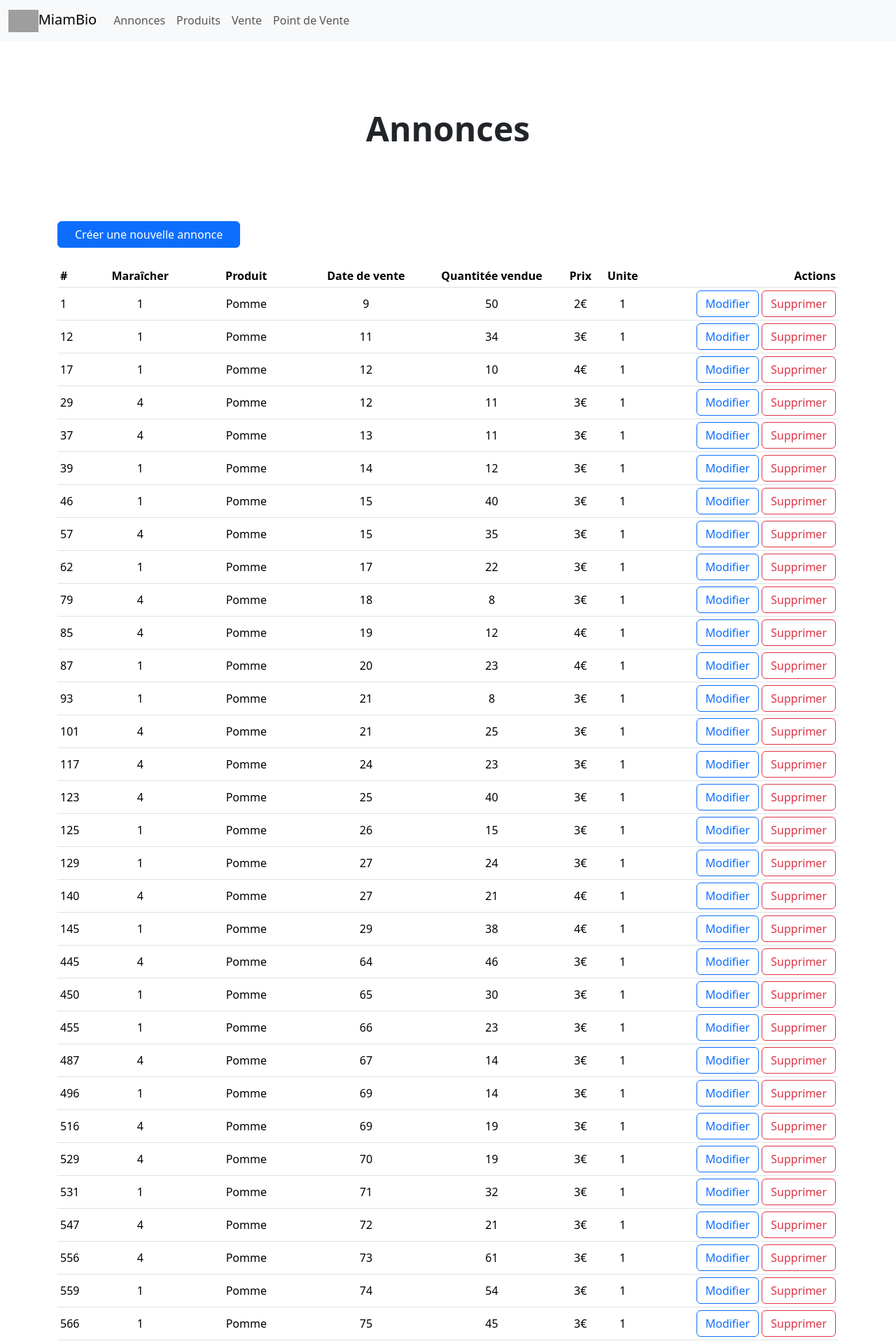
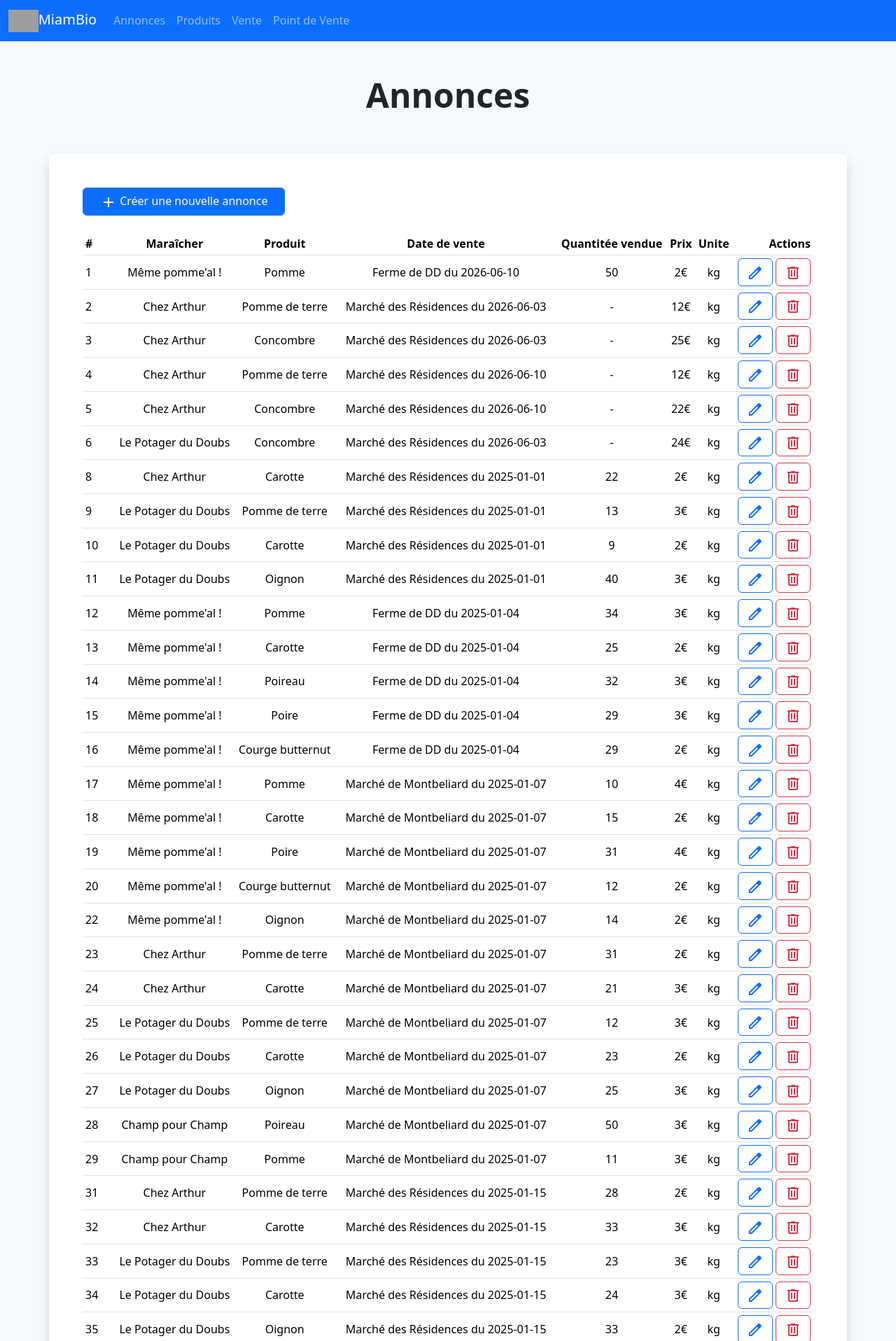
Before and after one commit to damiencortina/SAE_104, a Flask app: page /annonces/show in a window 1280 px wide. Shown: the top 1916 px of the page at 70% size. Run offline with Flask 3, Linux system fonts and the light colour scheme; data comes from the database, SQL or seed files in the repository; data that the repository does not hold is empty; some libraries are stand-ins or nearby versions; grey boxes are pictures that could not be loaded.

Commit message:
Multiple stuff

```diff
--- a/app.py
+++ b/app.py
@@ -50,9 +50,13 @@ def teardown_db(exception):
 def show_annonce():
     cursor = get_db().cursor()
     cursor.execute('''
-                   SELECT a.*, p.nom_produit
+                   SELECT a.*, p.nom_produit, u.nom_unite, m.raison_sociale, CONCAT(pdv.nom_point_de_vente,' du ',v.date_vente) pdv
                    FROM annonce a
-                   JOIN produit p ON p.id_produit = a.produit_id;
+                   JOIN produit p ON p.id_produit = a.produit_id
+                   JOIN vente v ON v.id_vente = a.vente_id
+                       JOIN point_de_vente pdv ON pdv.id_point_de_vente = v.point_de_vente_id
+                   JOIN unite u ON u.id_unite = a.unite_id
+                   JOIN maraicher m ON m.id_maraicher = a.maraicher_id
                    ''')
     annonces = cursor.fetchall()
     cursor.close()
--- a/static/styles.css
+++ b/static/styles.css
@@ -0,0 +1,8 @@
+.material-symbols-outlined {
+  vertical-align: middle;
+  font-variation-settings:
+  'FILL' 0,
+  'wght' 400,
+  'GRAD' 0,
+  'opsz' 24
+}
--- a/templates/_nav.html
+++ b/templates/_nav.html
@@ -1,4 +1,4 @@
-<nav class="navbar navbar-expand-lg bg-body-tertiary">
+<nav class="navbar bg-primary navbar-expand-lg" data-bs-theme="dark">
   <div class="container-fluid">
     <a class="navbar-brand" href="/"><img  height="32" alt="logo" src="{{ url_for('static', filename='images/logo_sujet_25.png') }}">MiamBio</a>
     <button class="navbar-toggler" type="button" data-bs-toggle="collapse" data-bs-target="#navbarSupportedContent" aria-controls="navbarSupportedContent" aria-expanded="false" aria-label="Toggle navigation">
--- a/templates/annonce/add_annonce.html
+++ b/templates/annonce/add_annonce.html
@@ -1,7 +1,7 @@
 {% extends 'layout.html' %}
 
 {% block header %}
-    <div class="px-4 py-5 my-5 text-center">
+    <div class="px-4 py-5 text-center">
         <h1 class="display-5">Créer une nouvelle annonce : </h1>
     </div>
 {% endblock header %}
--- a/templates/annonce/edit_annonce.html
+++ b/templates/annonce/edit_annonce.html
@@ -1,7 +1,7 @@
 {% extends 'layout.html' %}
 
 {% block header %}
-    <div class="px-4 py-5 my-5 text-center">
+    <div class="px-4 py-5 text-center">
         <h1 class="display-5">Modifier l'annonce : <strong></strong></h1>
     </div>
 {% endblock header %}
--- a/templates/annonce/etat_annonce.html
+++ b/templates/annonce/etat_annonce.html
@@ -1,7 +1,7 @@
 {% extends 'layout.html' %}
 
 {% block header %}
-<div class="px-4 py-5 my-5 text-center">
+<div class="px-4 py-5 text-center">
     <h1 class="display-5 fw-bold">Filtrer les XXX modèles de skis disponibles</h1>
 </div>
 {% endblock header %}
--- a/templates/annonce/show_annonce.html
+++ b/templates/annonce/show_annonce.html
@@ -1,13 +1,19 @@
 {% extends 'layout.html' %}
 
+{% block stylesheets %}
+    <link rel="stylesheet"
+      href="https://fonts.googleapis.com/css2?family=Material+Symbols+Outlined:opsz,wght,FILL,GRAD@20..48,100..700,0..1,-50..200&icon_names=visibility,edit,delete,add"/>
+{% endblock stylesheets %}
+
 {% block header %}
-    <div class="px-4 py-5 my-5 text-center">
-        <h1 class="display-5 fw-bold">Annonces</h1>
-    </div>
+<div class="px-4 py-5 text-center">
+    <h1 class="display-5 fw-bold">Annonces</h1>
+</div>
 {% endblock header %}
 
 {% block body %}
-    <a class="btn btn-primary px-4 mb-4" href="/annonce/add" role="button">Créer une nouvelle annonce</a>
+<a class="btn btn-primary px-4 mb-4" href="/annonce/add" role="button"><span class="material-symbols-outlined">add</span> Créer une nouvelle annonce</a>
+{% if annonces | length > 0 %}
     <table class="table table-sm align-middle">
         <thead>
         <tr>
@@ -22,26 +28,30 @@
         </tr>
         </thead>
         <tbody>
-        {% for annonce in annonces %}
+            {% for annonce in annonces %}
             <tr>
                 <td>{{ annonce.id_annonce }}</td>
-                <td class="text-center">{{ annonce.maraicher_id }}</td>
+                <td class="text-center">{{ annonce.raison_sociale }}</td>
                 <td class="text-center">{{ annonce.nom_produit }}</td>
-                <td class="text-center">{{ annonce.vente_id }}</td>
+                <td class="text-center">{{ annonce.pdv }}</td>
                 <td class="text-center">
-                    {% if annonce.quantite_vendue is not none %}{{ annonce.quantite_vendue }}{% else %}-{% endif %}</td>
+                    {% if annonce.quantite_vendue is not none %}{{ annonce.quantite_vendue }}{% else %}-{% endif %}
+                </td>
                 <td class="text-center">{{ annonce.prix_produit }}€</td>
-                <td class="text-center">{{ annonce.unite_id }}</td>
+                <td class="text-center">{{ annonce.nom_unite }}</td>
                 <td class="text-end">
                     <a class="btn btn-outline-primary"
                        href="/annonce/edit?maraicher={{ annonce.maraicher_id }}&vente={{ annonce.vente_id }}&produit={{ annonce.produit_id }}&unite={{ annonce.unite_id }}"
-                       role="button">Modifier</a>
+                       role="button"><span class="material-symbols-outlined">edit</span></a>
                     <a class="btn btn-outline-danger"
                        href="/annonce/delete?maraicher={{ annonce.maraicher_id }}&vente={{ annonce.vente_id }}&produit={{ annonce.produit_id }}&unite={{ annonce.unite_id }}"
-                       role="button">Supprimer</a>
+                       role="button"><span class="material-symbols-outlined">delete</span></a>
                 </td>
             </tr>
-        {% endfor %}
+            {% endfor %}
         </tbody>
     </table>
+{% else %}
+    <div>Aucune annonce n'est disponible</div>
+{% endif %}
 {% endblock body %}
--- a/templates/layout.html
+++ b/templates/layout.html
@@ -7,12 +7,13 @@
     <title>{% block title %}MiamBio{% endblock title %}</title>
     <link rel="icon" href="{{ url_for('static', filename='favicon.ico') }}">
     <link rel="stylesheet" href="{{ url_for('static', filename='bootstrap/bootstrap.css') }}">
-    <link rel="stylesheet" href="{{ url_for('static', filename='messtyles.css') }}">
+    <link rel="stylesheet" href="{{ url_for('static', filename='styles.css') }}">
+    {% block stylesheets %}{% endblock stylesheets %}
 </head>
 
 <body>
 {% include('_nav.html') %}
-<header>
+<header class="bg-light">
     {% block header %}
     <div class="px-4 py-5 text-center">
         <h1 class="display-5 fw-bold">MiamBio</h1>
@@ -24,7 +25,7 @@
     </div>
     {% endblock header %}
 </header>
-<main class="mb-5">
+<main class="mb-5 bg-light">
     {% with messages = get_flashed_messages(with_categories=true) %}
     {% if messages %}
     {% for categorie, message in messages %}
@@ -34,7 +35,7 @@
     {% endfor %}
     {% endif %}
     {% endwith %}
-    <div class="container">
+    <div class="container shadow p-5 bg-white rounded">
         {% block body %}
         <div class="d-grid gap-3 mx-auto py-5 w-50">
             <a href="/ski/show" class="btn btn-outline-primary btn-lg">Skis</a>
```
